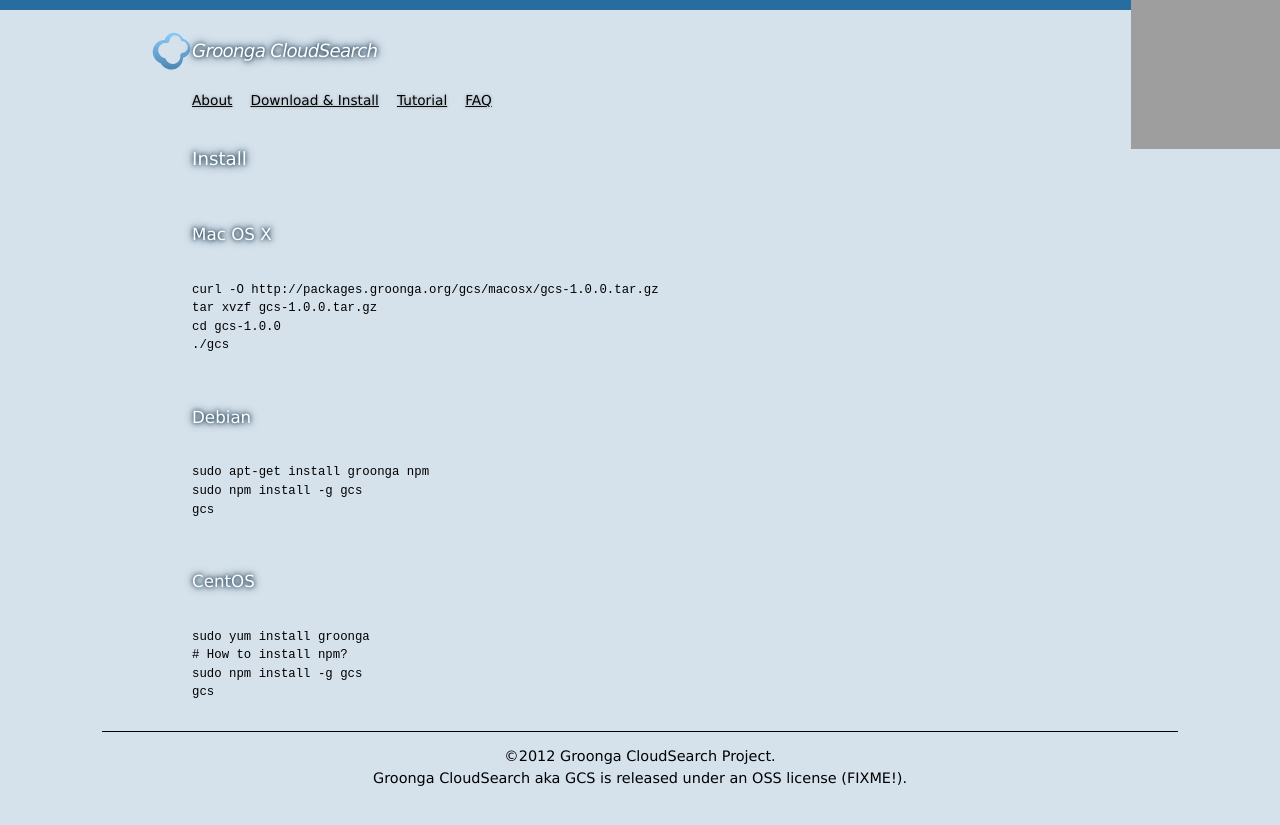
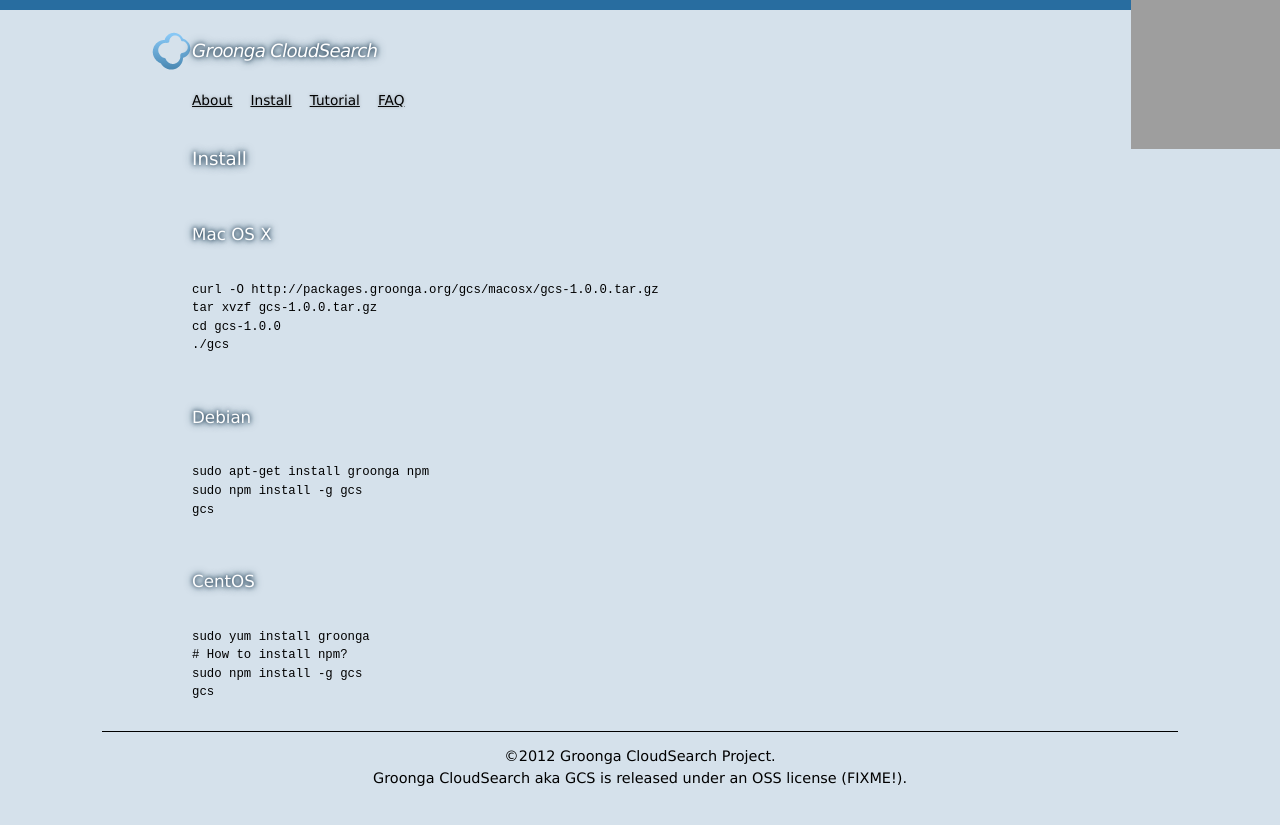
Before and after one commit to groonga/gcs.groonga.org, a Jekyll site: the page built from install/index.md, in a window 1280 px wide. Shown: the top 825 px of the page. Built offline with Jekyll 4.4.1, drawn with Linux system fonts in a browser that asks for light colours; grey boxes are pictures that could not be loaded.

Commit message:
Change label to "Install" from "Download"

```diff
--- a/_layouts/default.html
+++ b/_layouts/default.html
@@ -13,7 +13,7 @@
     <nav>
       <ul>
         <li><a href="/">About</a></li>
-        <li><a href="/install.html">Download &amp; Install</a></li>
+        <li><a href="/install/">Install</a></li>
         <li><a href="/tutorial.html">Tutorial</a></li>
         <li><a href="/faq.html">FAQ</a></li>
       </ul>
--- a/stylesheets/screen/home.css
+++ b/stylesheets/screen/home.css
@@ -50,7 +50,7 @@
   width: 50%;
 }
 
-#download {
+#install {
   position: absolute;
   bottom: 40px;
   line-height: 1;
@@ -60,7 +60,7 @@
   width: 20%;
 }
 
-#download a {
+#install a {
   /* generated by http://www.colorzilla.com/gradient-editor/ */
   background: #00786f; /* Old browsers */
   background: -moz-linear-gradient(top, #00786f 0%, #005a53 7%, #003f3a 50%, #00786f 52%, #005f58 91%, #003f3a 100%); /* Firefox3.6+ */
```
Also changed, not shown: index.md (+1 -1 lines).
